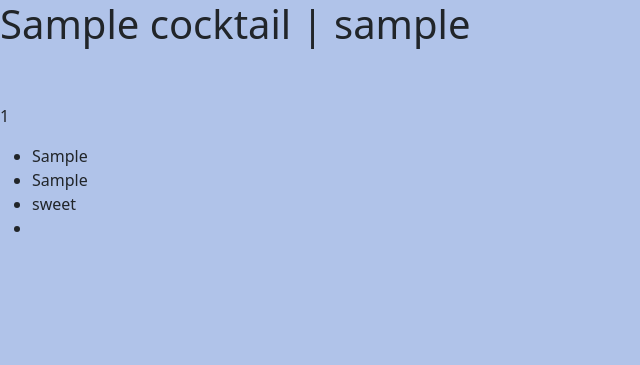
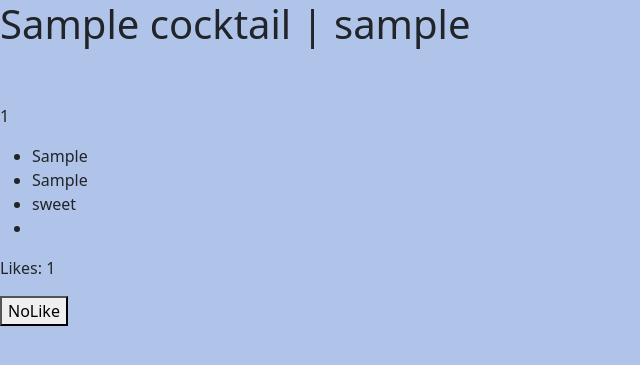
Before and after one commit to ANaRobe/Portfolio-Four, a Django app: a page that uses templates/cocktail.html in a window 1280 px wide. Shown: the top 365 px of the page, without its empty margins (0-640 px from the left). Run offline with Django 3.2, Linux system fonts and the light colour scheme; a user stored in the database is signed in; tables that the repository leaves empty hold one stand-in row (values such as "Sample post").

Commit message:
add CocktailLike View

```diff
--- a/base/urls.py
+++ b/base/urls.py
@@ -1,4 +1,4 @@
-from .views import CocktailsList, CocktailDetail, CocktailCreate, CocktailEdit, CocktailDelete
+from .views import CocktailsList, CocktailDetail, CocktailCreate, CocktailEdit, CocktailDelete, CocktailLike
 from django.urls import path
 
 urlpatterns = [
@@ -6,5 +6,6 @@ urlpatterns = [
     path('add/', CocktailCreate.as_view(), name='add'),
     path('edit/<slug:slug>/', CocktailEdit.as_view(), name='edit'),
     path('delete/<slug:slug>/', CocktailDelete.as_view(), name='delete'),
+    path('like/<slug:slug>', CocktailLike.as_view(), name='cocktail_like'),
     path('<slug:slug>/', CocktailDetail.as_view(), name='cocktail'),
 ]
--- a/base/views.py
+++ b/base/views.py
@@ -1,9 +1,10 @@
-from django.shortcuts import render, get_object_or_404
+from django.shortcuts import render, get_object_or_404, reverse
 from django.views.generic import ListView, CreateView, UpdateView, DeleteView
 from django.views import View
 from django.urls import reverse_lazy
 from .models import Cocktail
 from .forms import CocktailForm
+from django.http import HttpResponseRedirect
 
 
 class CocktailsList(ListView):
@@ -50,3 +51,16 @@ class CocktailDelete(DeleteView):
     template_name = 'cocktail_confirm_delete.html'
     queryset = Cocktail.objects.filter(status=1)
     success_url = reverse_lazy('home')
+
+
+class CocktailLike(View):
+
+    def post(self, request, slug):
+        cocktail = get_object_or_404(Cocktail, slug=slug)
+
+        if cocktail.likes.filter(id=request.user.id).exists():
+            cocktail.likes.remove(request.user)
+        else:
+            cocktail.likes.add(request.user)
+
+        return HttpResponseRedirect(reverse('cocktail', args=[slug]))
--- a/templates/cocktail.html
+++ b/templates/cocktail.html
@@ -12,4 +12,17 @@
     <li>{{remark.text}}</li>
 </ul>
 
+<div >
+    <p >Likes: {{ cocktail.number_of_likes }} </p>
+    {% if user.is_authenticated %}
+    <form  action="{% url 'cocktail_like' cocktail.slug %}" method="POST">
+        {% csrf_token %}
+        {% if liked %}
+        <button type="submit" name="cocktail_id" value="{{cocktail.slug}}">NoLike</i></button>
+        {% else %}
+        <button type="submit" name="cocktail_id" value="{{cocktail.slug}}">Like</i></button>
+        {% endif %}
+    </form>
+    {% endif %}
+</div>
 {% endblock %}
```
